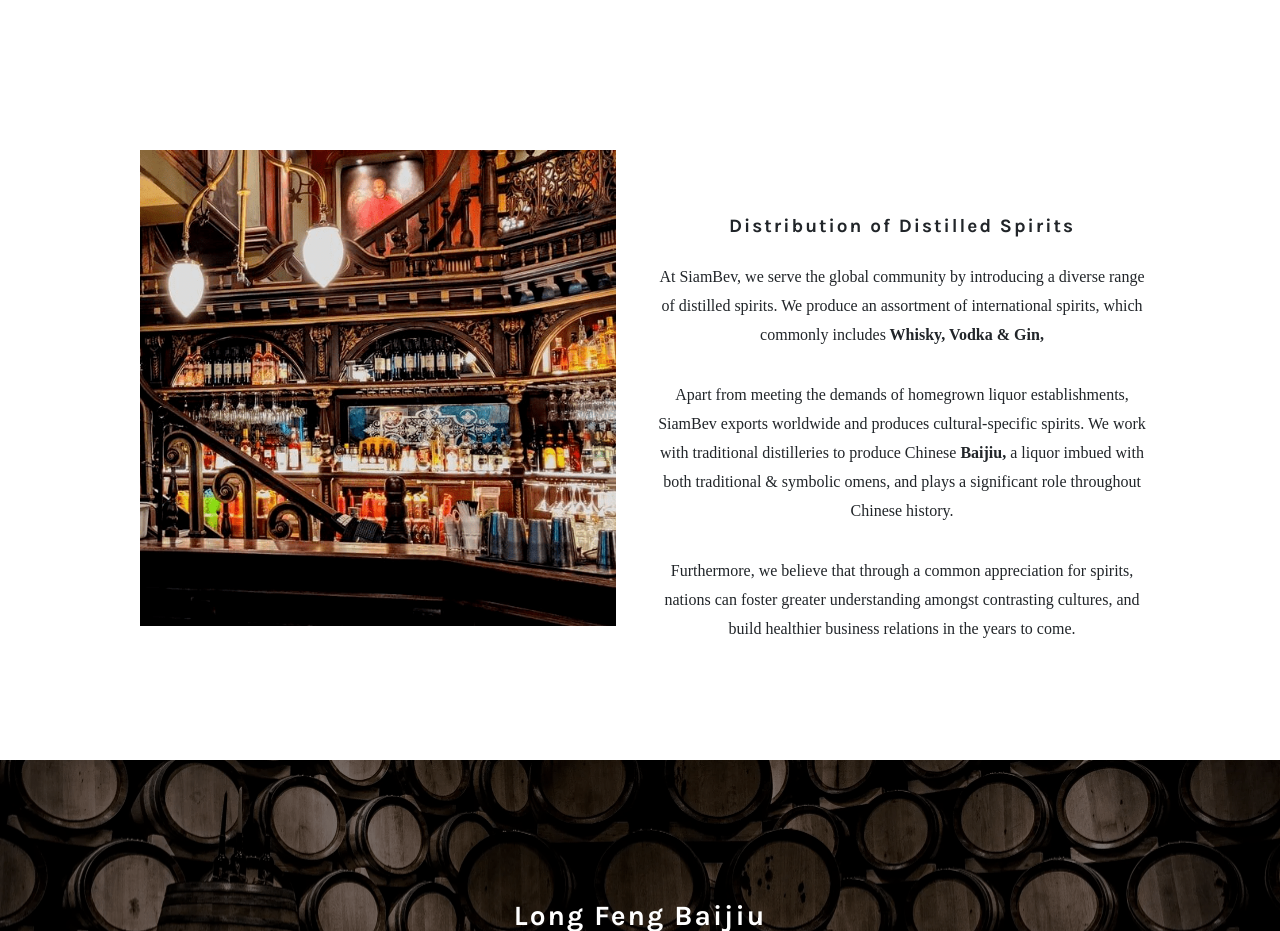
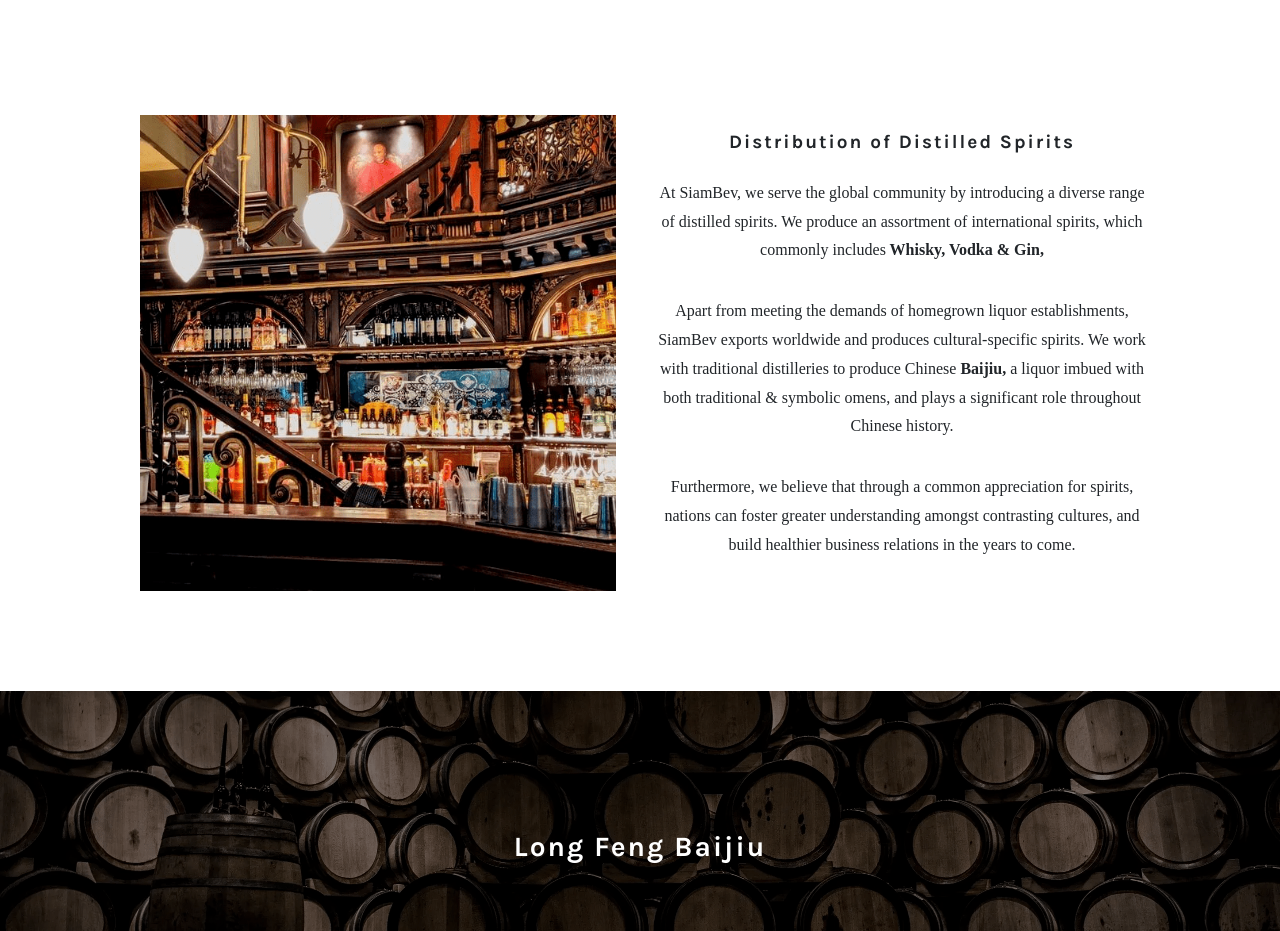
Before and after one commit to Franky-Lim24/SiamBev, a Gatsby site: page / in a window 1280 px wide. Shown: the part 1960-2891 px from the top of the page. Built offline with nearby package versions, Linux system fonts and the light colour scheme; Gatsby itself is replaced by a stand-in of ours.

Commit message:
margin fix

```diff
--- a/src/components/main/Distribution.js
+++ b/src/components/main/Distribution.js
@@ -107,10 +107,12 @@
 	padding-right: 12px;
 	display: flex;
 	flex-direction: column;
-	margin-top: 100px;
 
 	@media screen and (min-width: 768px) {
 		max-width: 50%;
+	}
+	@media screen and (orientation: portrait) {
+		margin-top: 100px;
 	}
 `;
 
--- a/src/components/main/History.js
+++ b/src/components/main/History.js
@@ -35,6 +35,7 @@
 	margin-right: auto;
 	margin-top: 100px;
 	margin-bottom: 200px;
+
 	@media screen and (min-width: 1024px) {
 		width: 984px;
 	}
```
